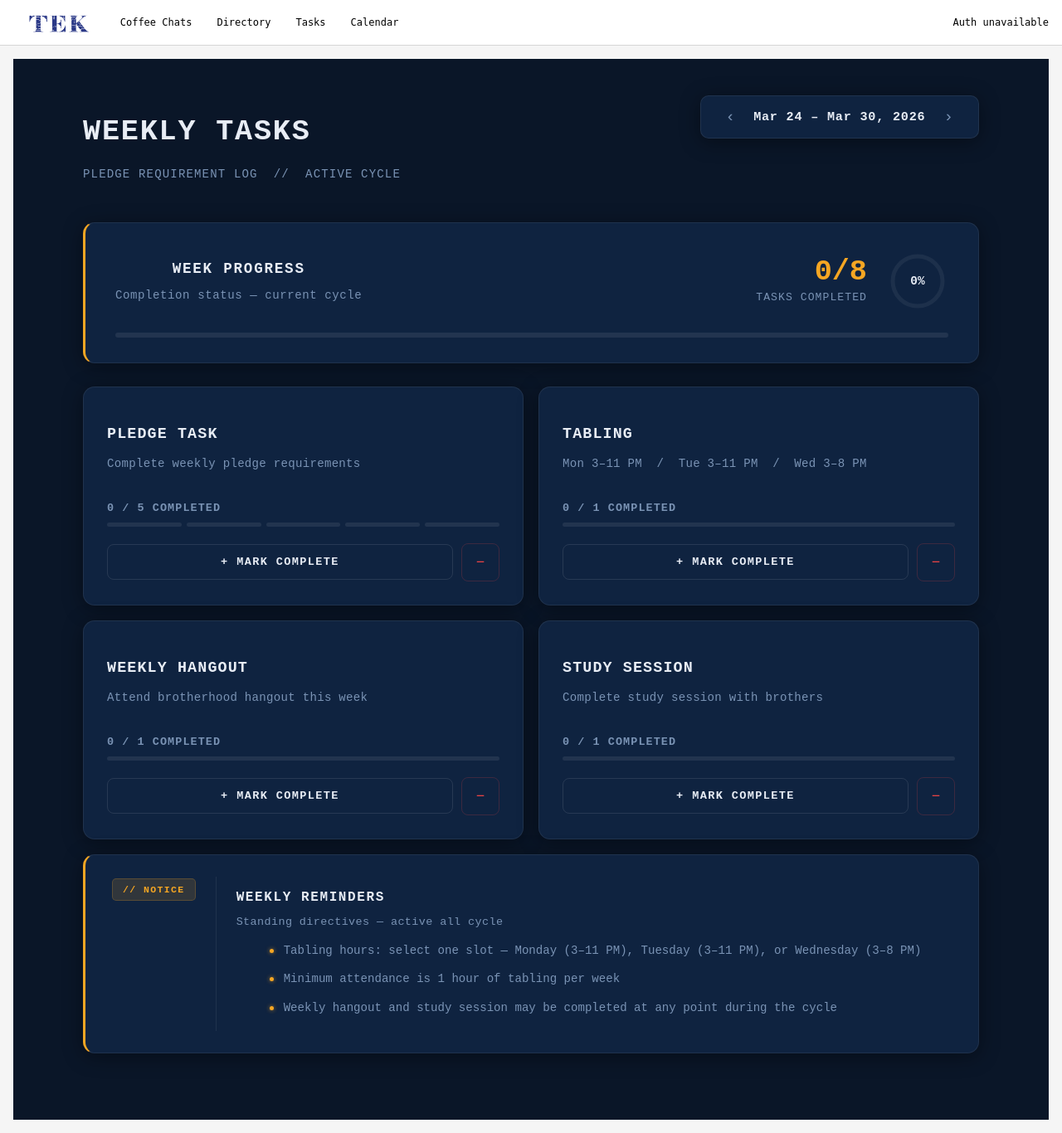
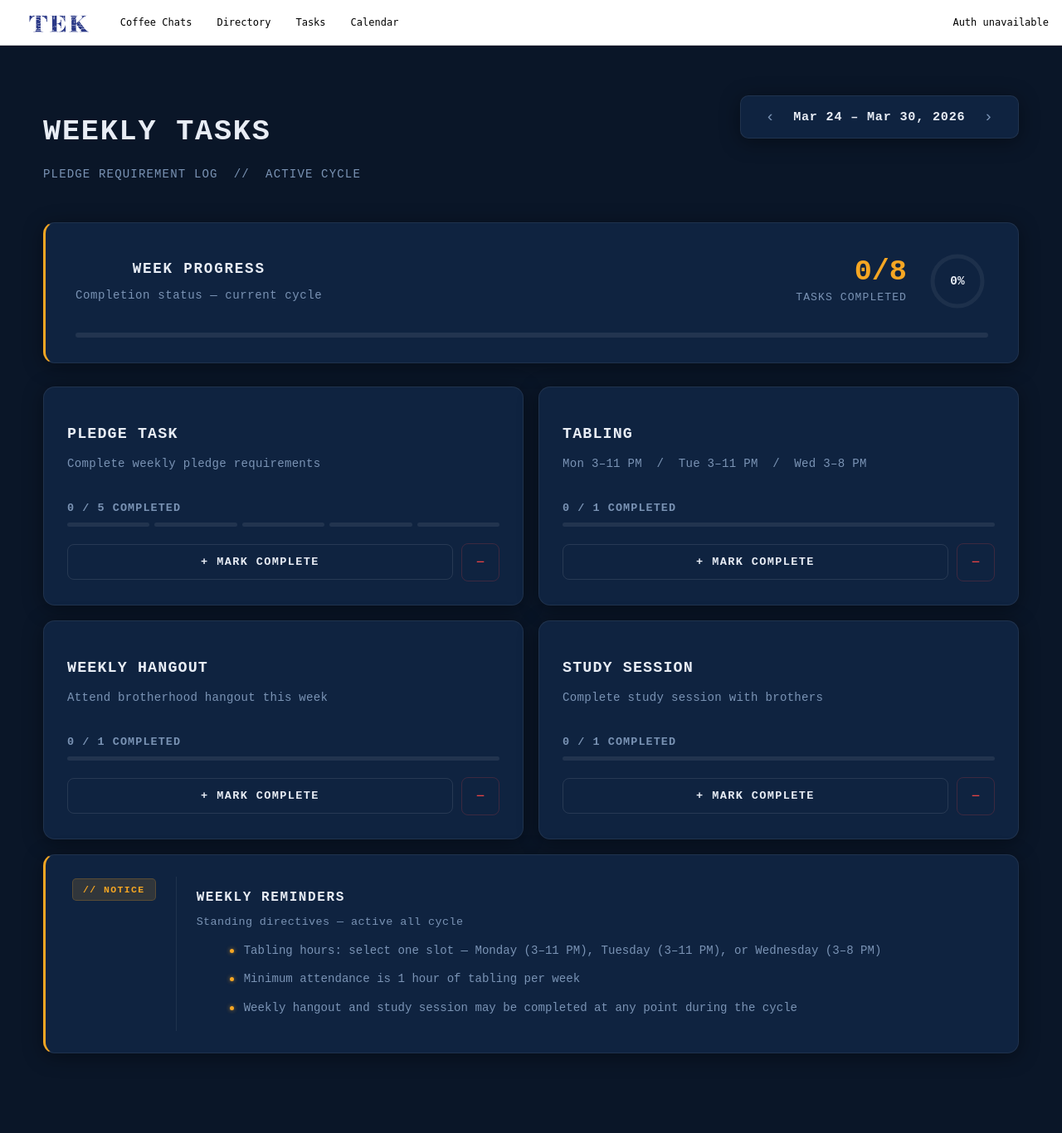
Before and after one commit to atkasperr/TekPledgeTracker, a Flask app: page /tasks in a window 1280 px wide. Shown: the whole page at 83% size. Run offline with Flask 3, Linux system fonts and the light colour scheme; parts of the project's set-up code (start-up, migrations or seed data) failed here and were passed over; some libraries are stand-ins or nearby versions.

Commit message:
updated tasks

```diff
--- a/templates/tasks.html
+++ b/templates/tasks.html
@@ -21,9 +21,19 @@
     --radius: 14px;
   }
 
+  /* Force full-page fill */
+  html, body {
+    margin: 0;
+    padding: 0;
+    height: 100%;
+    background: var(--navy);
+  }
+
   .tasks-page {
     position: relative;
     min-height: 100vh;
+    width: 100%;
+    box-sizing: border-box;
     background: var(--navy);
     color: var(--text-main);
     padding: 44px 36px 80px;
@@ -31,10 +41,12 @@
   }
 
   .tasks-container {
-    max-width: 1080px;
+    width: 100%;
+    max-width: 100%;
     margin: 0 auto;
     position: relative;
     z-index: 1;
+    box-sizing: border-box;
   }
 
   /* Header */
@@ -173,11 +185,13 @@
     box-shadow: 0 0 10px rgba(245,166,35,0.5);
   }
 
-  /* Task Grid */
+  /* Task Grid — fills full width */
   .task-grid {
     display: grid;
     grid-template-columns: 1fr 1fr;
     gap: 18px;
+    width: 100%;
+    box-sizing: border-box;
   }
 
   /* Task Card */
@@ -192,6 +206,7 @@
     gap: 20px;
     animation: fadeUp 0.4s ease both;
     transition: border-color 0.2s, box-shadow 0.2s;
+    box-sizing: border-box;
   }
   .task-card:hover {
     border-color: rgba(255,255,255,0.13);
@@ -328,6 +343,7 @@
     gap: 24px;
     align-items: flex-start;
     animation: fadeUp 0.5s ease both;
+    box-sizing: border-box;
   }
   .reminders-tag {
     font-size: 0.72rem;
```
